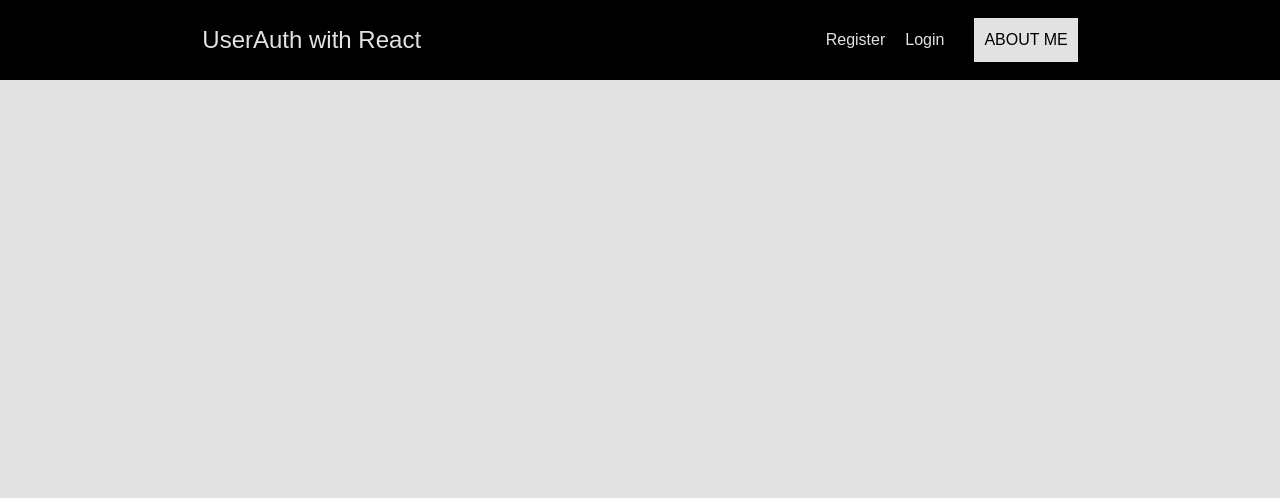
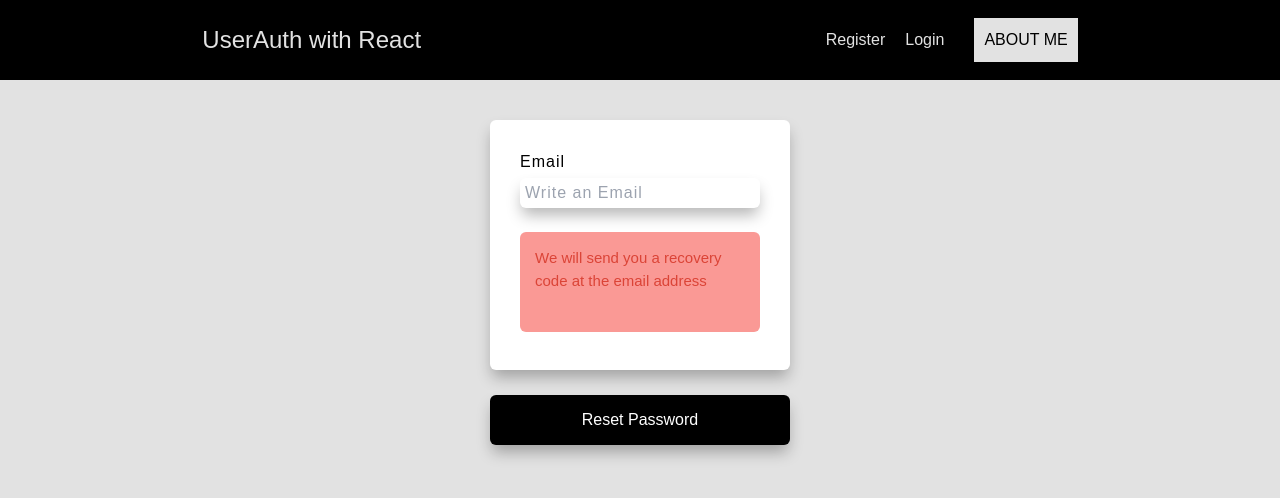
Before and after one commit to Ginoboca1/userAuthFirebase, a React (Vite) app: page /userAuthFirebase/reset-password in a window 1280 px wide. Shown: the top 498 px of the page. Built offline with nearby package versions, Linux system fonts and the light colour scheme; no server answers.

Commit message:
google login/reset password

```diff
--- a/package.json
+++ b/package.json
@@ -1,13 +1,13 @@
 {
   "name": "firebaseauth",
   "private": true,
-  "homepage": "https://ginoboca1.github.io/userAuthFirebase/",
   "version": "0.0.0",
   "type": "module",
   "scripts": {
     "dev": "vite",
     "build": "vite build",
-    "preview": "vite preview"
+    "preview": "vite preview",
+    "deploy": "gh-pages -d dist"
   },
   "dependencies": {
     "firebase": "^9.15.0",
--- a/src/App.jsx
+++ b/src/App.jsx
@@ -10,6 +10,7 @@ import { Header } from "./component/Navbar";
 import { ProtectedRoutes } from "./component/ProtectedRoutes";
 
 import './App.css';
+import { RecoverPassword } from "./Pages/RecoverPassword";
 
 
 const App = () => {
@@ -19,14 +20,15 @@ const App = () => {
 
       <AuthProvider>
         <Routes>
-          <Route exact path="/" element={<Login />} />
-          <Route path="/register" element={<Register />} />
-          <Route path="/about" element={<About />} />
-          <Route path="/home" element = {
+          <Route exact path="/userAuthFirebase" element={<Login />} />
+          <Route path="/userAuthFirebase/register" element={<Register />} />
+          <Route path="/userAuthFirebase/about" element={<About />} />
+          <Route path="/userAuthFirebase/home" element = {
             <ProtectedRoutes>
               <Home />
             </ProtectedRoutes>
           }/>
+          <Route path="/userAuthFirebase/reset-password" element = {<RecoverPassword />}/>
         </Routes>
       </AuthProvider>
     </div>
--- a/src/Context/authContext.jsx
+++ b/src/Context/authContext.jsx
@@ -20,6 +20,12 @@ const AuthProvider = ( {children} ) => {
     const login = (email, password) => signInWithEmailAndPassword(auth, email, password);
     const logOut = () => signOut(auth);
 
+    const googleLogin = () => {
+        const googleProvider = new GoogleAuthProvider()
+        return signInWithPopup(auth, googleProvider)
+    }
+
+    const forgotPassword = () => sendPasswordResetEmail(auth,email)
 
     useEffect(() => {
         const unsubuscribe = onAuthStateChanged(auth, (currentUser) => {
@@ -31,7 +37,7 @@ const AuthProvider = ( {children} ) => {
 
 
     return (
-        <AuthContext.Provider value = {{signUp, login, logOut, user, loading}}>
+        <AuthContext.Provider value = {{signUp, login, googleLogin, logOut, forgotPassword, user, loading}}>
             {children}
         </AuthContext.Provider>
     )
--- a/src/Pages/About.jsx
+++ b/src/Pages/About.jsx
@@ -1,18 +1,25 @@
-import '../styles/About.css';
+import "../styles/About.css";
 
 export const About = () => {
   return (
     <div className="container">
       <h1>Contact</h1>
-        <div className='contenedor-contacto'>
+      <div className="contenedor-contacto">
+      <div>
         <p>Mail <span>gnoboca@gmail.com</span></p>
         <p>Phone <span>+54 341-665-6876</span></p>
-          <div className='mailme'>
-             <a href='https://www.linkedin.com/in/gino-bocacorsicopicolino-7b983121b/'>
+      </div>
+
+        <div className="mailme">
+          <h1>Projects</h1>
+          <a href="https://www.linkedin.com/in/gino-bocacorsicopicolino-7b983121b/">
             <h4>LinkedIn profile</h4>
+          </a>
+          <a href="https://github.com/Ginoboca1?tab=repositories">
+            <h4>GitHub Repository</h4>
           </a>
         </div>
       </div>
     </div>
-  )
-}
+  );
+};
--- a/src/Pages/Home.jsx
+++ b/src/Pages/Home.jsx
@@ -9,7 +9,7 @@ export const Home = () =>{
   const handleLogout = async () => {
     try {
       await logOut();
-      navigate('/')
+      navigate("/userAuthFirebase");
     } catch (error) {
     }
   };
--- a/src/Pages/Login.jsx
+++ b/src/Pages/Login.jsx
@@ -1,6 +1,6 @@
 import { useState } from "react";
 import { NavLink, useNavigate } from "react-router-dom";
-import {useAuth} from '../Context/authContext'
+import { useAuth } from "../Context/authContext";
 import { Alert } from "../component/Alert";
 import "../styles/Form.css";
 
@@ -11,26 +11,36 @@ export const Login = () => {
   });
 
   const [error, setError] = useState();
-  const { login } = useAuth();
+  const { login, googleLogin, forgotPassword } = useAuth();
+
   const navigate = useNavigate();
 
-  const handleSubmit = async(e) =>{
-    e.preventDefault()
-    setError('')
+  const handleSubmit = async (e) => {
+    e.preventDefault();
+    setError("");
     try {
-      await login(user.email, user.password)
-      navigate('/home');
+      await login(user.email, user.password);
+      navigate("/userAuthFirebase/home");
     } catch (error) {
-      if(error){
-        setError('Contraseña incorrecta')
+      if (error) {
+        setError("Contraseña incorrecta");
       }
-      if(error){
-        setError('Contraseña incorrecta')
+      if (error) {
+        setError("Contraseña incorrecta");
       }
-      if(error.code === 'auth/user-not-found'){
-        setError('Usuario no registrado')
+      if (error.code === "auth/user-not-found") {
+        setError("Usuario no registrado");
       }
     }
+  };
+
+  const handleGoogleLogin = async () => {
+    await googleLogin();
+    navigate("/userAuthFirebase/home");
+  };
+
+  const handleForgotPassword = (email) => {
+    console.log(email)
   }
 
   return (
@@ -41,8 +51,9 @@ export const Login = () => {
           <label>Email</label>
           <input
             type="text"
-            placeholder="Write an Email"
+            placeholder="Email"
             onChange={(e) => setUser({ ...user, email: e.target.value })}
+            required
           />
         </div>
 
@@ -52,20 +63,23 @@ export const Login = () => {
             type="password"
             placeholder="********"
             onChange={(e) => setUser({ ...user, password: e.target.value })}
+            required
           />
         </div>
 
         <div className="submit-area">
           <button type="submit">login</button>
-          <NavLink>Forgot Password?</NavLink>
+          <NavLink to= "/userAuthFirebase/reset-password">Forgot Password?</NavLink>
         </div>
       </form>
 
-      <button className="googleButton">Login with Google</button>
+      <button onClick={handleGoogleLogin} className="googleButton">
+        Login with Google
+      </button>
 
       <div className="text-contain">
         <p>Don't have an account?</p>
-        <NavLink to="/register">Register</NavLink>
+        <NavLink to="/userAuthFirebase/register">Register</NavLink>
       </div>
     </div>
   );
--- /dev/null
+++ b/src/Pages/RecoverPassword.jsx
@@ -0,0 +1,25 @@
+import "../styles/Form.css";
+
+export const RecoverPassword = () => {
+
+  const handleSubmit = () => {
+    console.log('CLICK')
+  }
+
+  return (
+    <div className="form-container" onSubmit={handleSubmit}>
+      <form className="form" id="form">
+        <div className="form-field">
+          <label>Email</label>
+          <input type="text" placeholder="Write an Email" required />
+        </div>
+
+        <div className="description-container">
+          <p className="description">We will send you a recovery code at the email address</p>
+        </div>
+      </form>
+
+      <button className="reset-button" type="submit" form="form">Reset Password</button>
+    </div>
+  );
+};
--- a/src/Pages/Register.jsx
+++ b/src/Pages/Register.jsx
@@ -18,7 +18,7 @@ export const Register = () => {
     e.preventDefault();
     try {
       await signUp(user.email, user.password)
-      navigate('/home')
+      navigate('/userAuthFirebase/home')
     } catch (error) {
       if(error){
         setError('Usuario ya registrado')
@@ -44,8 +44,9 @@ export const Register = () => {
           <label>Email</label>
           <input
             type="text"
-            placeholder="Write an Email"
+            placeholder="Email"
             onChange={(e) => setUser({ ...user, email: e.target.value })}
+            required
           />
         </div>
 
@@ -55,6 +56,7 @@ export const Register = () => {
             type="password"
             placeholder="********"
             onChange={(e) => setUser({ ...user, password: e.target.value })}
+            required
           />
         </div>
 
@@ -64,7 +66,7 @@ export const Register = () => {
       </form>
       <div className="text-contain">
         <p>Do you have an account?</p>
-        <NavLink to="/">Login</NavLink>
+        <NavLink to="/userAuthFirebase">Login</NavLink>
       </div>
     </div>
   );
--- a/src/component/Navbar.jsx
+++ b/src/component/Navbar.jsx
@@ -6,9 +6,9 @@ export const Header = () => {
     <header className = "header">
         <h1>UserAuth with React</h1>
         <nav>
-            <NavLink to='/register'>Register</NavLink>
-            <NavLink to='/'>Login</NavLink>
-            <NavLink to='/about'>about me</NavLink>
+            <NavLink to='/userAuthFirebase/register'>Register</NavLink>
+            <NavLink to='/userAuthFirebase'>Login</NavLink>
+            <NavLink to='/userAuthFirebase/about'>about me</NavLink>
         </nav>
     </header>
   )
--- a/src/styles/About.css
+++ b/src/styles/About.css
@@ -9,3 +9,8 @@
     border-radius:6px;
    -webkit-box-shadow: 0px 9px 15px -2px rgba(0,0,0,0.29);
 }
+
+.contenedor-contacto{
+    display:grid;
+    gap:20px;
+}
--- a/src/styles/Form.css
+++ b/src/styles/Form.css
@@ -6,7 +6,7 @@
 }
 
 .form{
-   width: 300px;
+   max-width: 300px;
    height: 250px;
    background-color: white;
    padding: 30px 30px;
@@ -14,6 +14,19 @@
    gap:20px;
    border-radius:6px;
    -webkit-box-shadow: 0px 9px 15px -2px rgba(0,0,0,0.29);
+}
+
+.description-container{
+    height: 100px;
+    max-width: 300px;
+    border-radius:6px;
+    background-color: #FA9995;
+}
+
+.description{
+    word-wrap: break-word;
+    padding: 15px;
+    color: var(--Red);
 }
 
 .form-field{
@@ -33,7 +46,7 @@
     -webkit-box-shadow: 0px 9px 15px -2px rgba(0,0,0,0.29);
     focus: none;
     letter-spacing: 1px;
-
+    max-width: 300px;
 }
 
 .form-field input:focus{
@@ -107,3 +120,19 @@
 
     }
 }
+
+.reset-button{
+    width:100%;
+    height:50px;
+    -webkit-box-shadow: 0px 9px 15px -2px rgba(0,0,0,0.29);
+    background-color:black;
+    border:none;
+    border-radius:6px;
+    cursor:pointer;
+    font-size: 1rem;
+    color: white;
+}
+
+.reset-button:hover{
+    background-color:var(--Red);
+}
```
Lines whose indentation alone changed are shown as unchanged.
